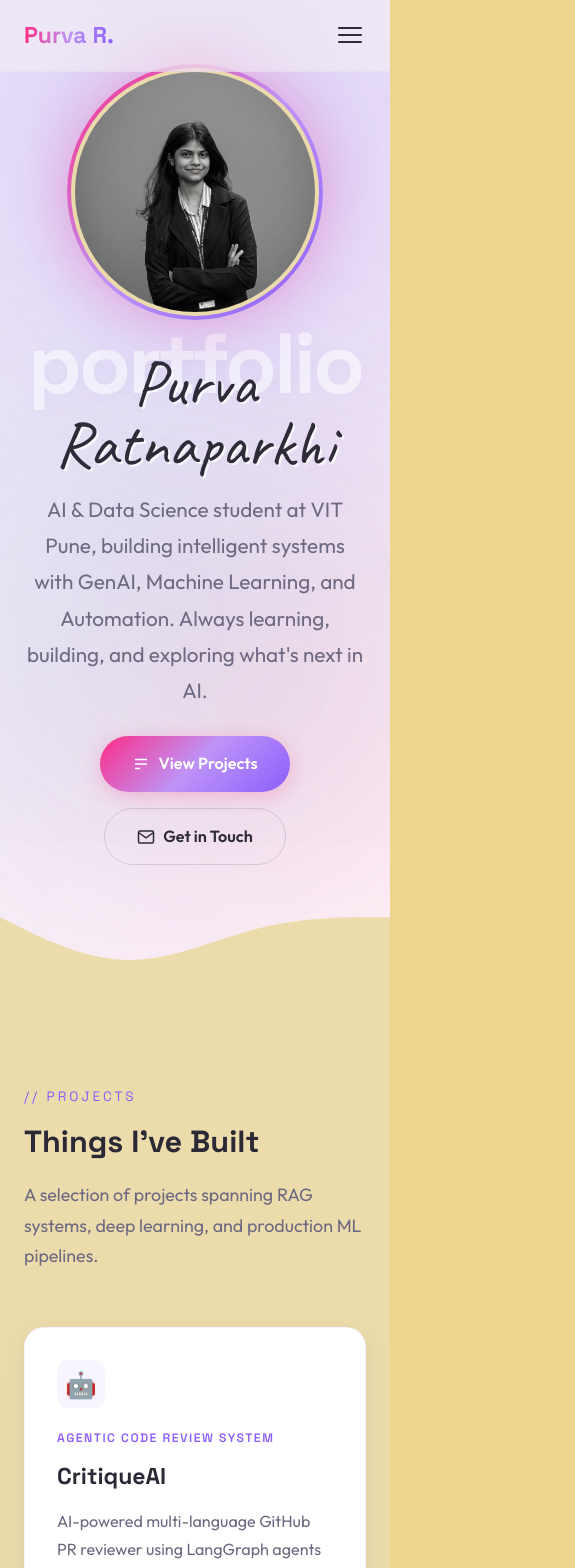
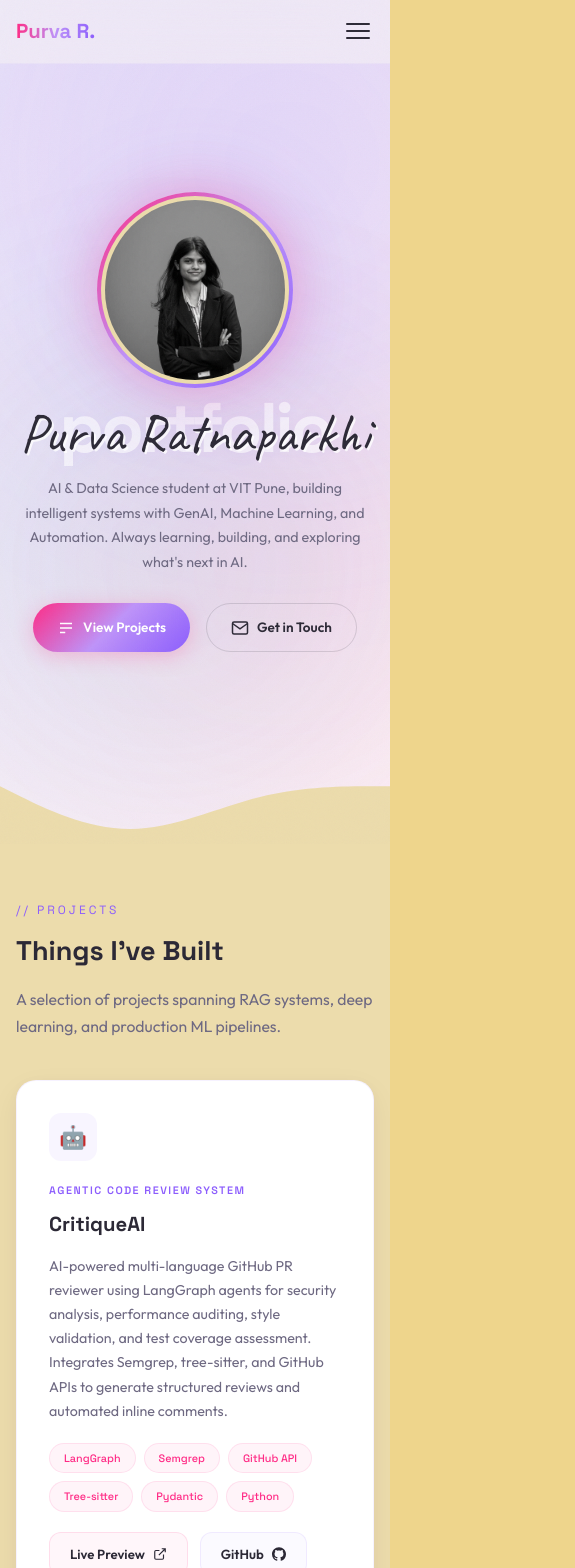
Before and after one commit to Purva09Ratnaparkhi/portfolio, a React (Vite) app: page / in a window 390 px wide. Shown: the top 1568 px of the page, 575 px wide, since content can reach past the window. Built offline with nearby package versions, Linux system fonts and the light colour scheme.

Commit message:
Responsiveness Fix

```diff
--- a/src/App.css
+++ b/src/App.css
@@ -5,6 +5,12 @@
   max-width: var(--max-w);
   margin: 0 auto;
   padding: 0 24px;
+}
+
+@media (max-width: 480px) {
+  .container {
+    padding: 0 16px;
+  }
 }
 
 /* Aurora gradient text */
@@ -54,6 +60,12 @@ section {
   font-size: 1.05rem;
 }
 
+@media (max-width: 768px) {
+  .section-subtitle {
+    margin-bottom: 40px;
+  }
+}
+
 /* Scroll reveal */
 .reveal {
   opacity: 0;
@@ -79,6 +91,13 @@ section {
   cursor: pointer;
   transition: transform var(--transition), box-shadow var(--transition), background var(--transition), border-color var(--transition);
   border: none;
+}
+
+@media (max-width: 480px) {
+  .btn {
+    padding: 12px 24px;
+    font-size: 0.9rem;
+  }
 }
 .btn:hover { transform: translateY(-2px); }
 .btn-primary {
--- a/src/components/Achievements.css
+++ b/src/components/Achievements.css
@@ -70,3 +70,9 @@
   font-size: 0.95rem;
   line-height: 1.7;
 }
+
+@media (max-width: 480px) {
+  .achievement-card {
+    padding: 24px 20px;
+  }
+}
--- a/src/components/Contact.css
+++ b/src/components/Contact.css
@@ -189,3 +189,17 @@
     gap: 32px;
   }
 }
+
+@media (max-width: 480px) {
+  .contact-card {
+    padding: 24px 18px;
+    gap: 24px;
+  }
+  /* Hide watermark on tiny screens to prevent overflow */
+  #contact::before {
+    display: none;
+  }
+  #contact {
+    padding-bottom: 80px;
+  }
+}
--- a/src/components/Footer.css
+++ b/src/components/Footer.css
@@ -59,3 +59,14 @@
   }
   .footer-copy { text-align: center; }
 }
+
+@media (max-width: 480px) {
+  .footer {
+    padding: 36px 0 24px;
+  }
+  .footer-links {
+    gap: 16px;
+    flex-wrap: wrap;
+    justify-content: center;
+  }
+}
--- a/src/components/Footer.jsx
+++ b/src/components/Footer.jsx
@@ -8,7 +8,6 @@ export default function Footer() {
         <div className="footer-inner">
           <div>
             <p className="footer-logo aurora-text">Purva R.</p>
-            <p className="footer-tagline">AI Engineer &amp; Data Science</p>
           </div>
           <ul className="footer-links">
             {navLinks.map(link => (
--- a/src/components/Hero.css
+++ b/src/components/Hero.css
@@ -216,3 +216,20 @@
     top: -60px;
   }
 }
+
+@media (max-width: 480px) {
+  .hero-inner {
+    gap: 28px;
+  }
+  .hero-photo { width: 180px; height: 180px; }
+  .hero-name {
+    font-size: clamp(2.8rem, 14vw, 3.8rem);
+  }
+  .hero-title {
+    font-size: 0.95rem;
+  }
+  .hero-content::before {
+    font-size: clamp(3rem, 18vw, 6rem);
+    top: -40px;
+  }
+}
--- a/src/components/Journey.css
+++ b/src/components/Journey.css
@@ -216,3 +216,12 @@
     transform: translateY(-4px);
   }
 }
+
+@media (max-width: 480px) {
+  .timeline-card {
+    padding: 18px 16px;
+  }
+  .timeline-role {
+    font-size: 1.05rem;
+  }
+}
--- a/src/components/Projects.css
+++ b/src/components/Projects.css
@@ -28,6 +28,12 @@
 @media (max-width: 992px) {
   .projects-grid {
     grid-template-columns: 1fr;
+  }
+}
+
+@media (max-width: 480px) {
+  .project-card {
+    padding: 24px 20px;
   }
 }
 
--- a/src/components/Publications.css
+++ b/src/components/Publications.css
@@ -28,6 +28,12 @@
 @media (max-width: 992px) {
   .publications-grid {
     grid-template-columns: 1fr;
+  }
+}
+
+@media (max-width: 480px) {
+  .publication-card {
+    padding: 24px 20px;
   }
 }
 
--- a/src/components/Skills.css
+++ b/src/components/Skills.css
@@ -242,4 +242,14 @@
   .skills-grid {
     grid-template-columns: 1fr;
   }
+  .skills-tab {
+    padding: 8px 16px;
+    font-size: 0.82rem;
+  }
+  .skill-detail {
+    padding: 22px 18px;
+  }
+  .skills-tabs {
+    gap: 6px;
+  }
 }
--- a/src/data/portfolioData.js
+++ b/src/data/portfolioData.js
@@ -14,7 +14,7 @@ export const projects = [
     type: 'Agentic RAG System',
     title: 'RAGForge',
     description:
-      'RAG pipeline with hybrid retrieval (BM25 + FAISS + RRF), HyDE-based query rewriting, cross-encoder reranking, LangGraph agent for adaptive routing. Evaluated with RAGAS.',
+      'RAG pipeline with hybrid retrieval (BM25 + FAISS + RRF), HyDE-based query rewriting, cross-encoder reranking, and LangGraph agents for adaptive routing. Implements document chunking, metadata filtering, context compression, and retrieval evaluation using RAGAS to improve answer relevance and factual grounding.',
     tags: ['LangChain', 'LangGraph', 'FAISS', 'HyDE', 'RAGAS', 'Python'],
     link: 'https://huggingface.co/spaces/Purva09/RAGForge',
     github: 'https://github.com/Purva09Ratnaparkhi/RAGForge',
@@ -24,7 +24,7 @@ export const projects = [
     type: 'AI Learning Platform · Published',
     title: 'SkillTrax',
     description:
-      'AI-powered interview prep with automated question generation, skill gap analysis, mock interview feedback (facial + voice analysis), personalized roadmaps, YouTube integration, Flask interface.',
+      'AI-powered interview preparation platform featuring automated question generation, skill gap analysis, mock interview feedback through facial and voice analysis, personalized learning roadmaps, YouTube-based learning recommendations, and an interactive Flask-powered dashboard designed to accelerate technical interview readiness.',
     tags: ['Flask', 'LLMs', 'Scikit-learn', 'Computer Vision', 'Springer'],
     link: 'https://huggingface.co/spaces/advait09/SkillTrax',
     github: 'https://github.com/Purva09Ratnaparkhi/Skilltrax',
--- a/src/index.css
+++ b/src/index.css
@@ -45,10 +45,29 @@
   --transition: 0.35s cubic-bezier(.4, 0, .2, 1);
 }
 
+@media (max-width: 768px) {
+  :root {
+    --section-pad: 72px;
+    --nav-h: 64px;
+  }
+}
+
+@media (max-width: 480px) {
+  :root {
+    --section-pad: 56px;
+  }
+}
+
 html {
   font-size: 17px;
   scroll-behavior: smooth;
   scroll-padding-top: var(--nav-h);
+}
+
+@media (max-width: 480px) {
+  html {
+    font-size: 15px;
+  }
 }
 
 body {
```
